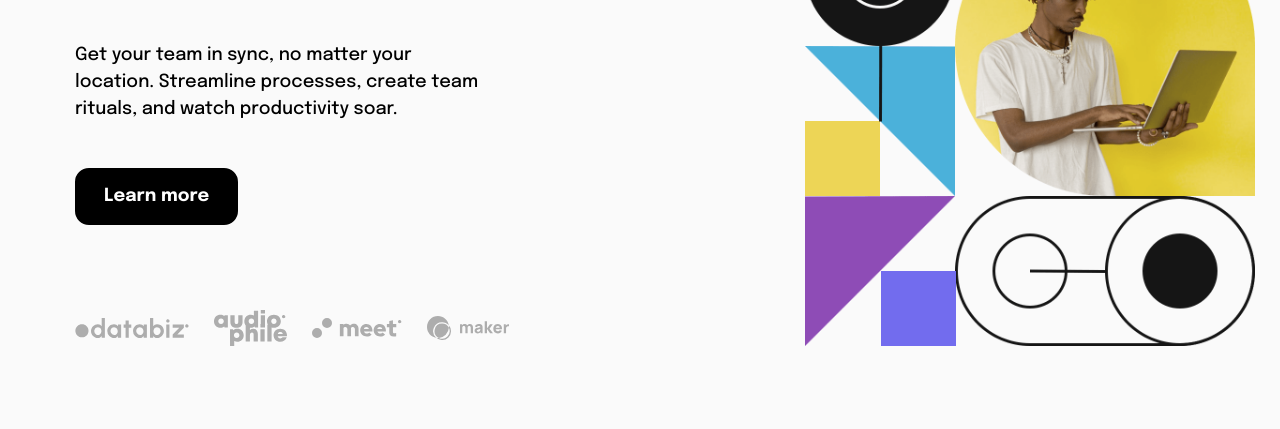
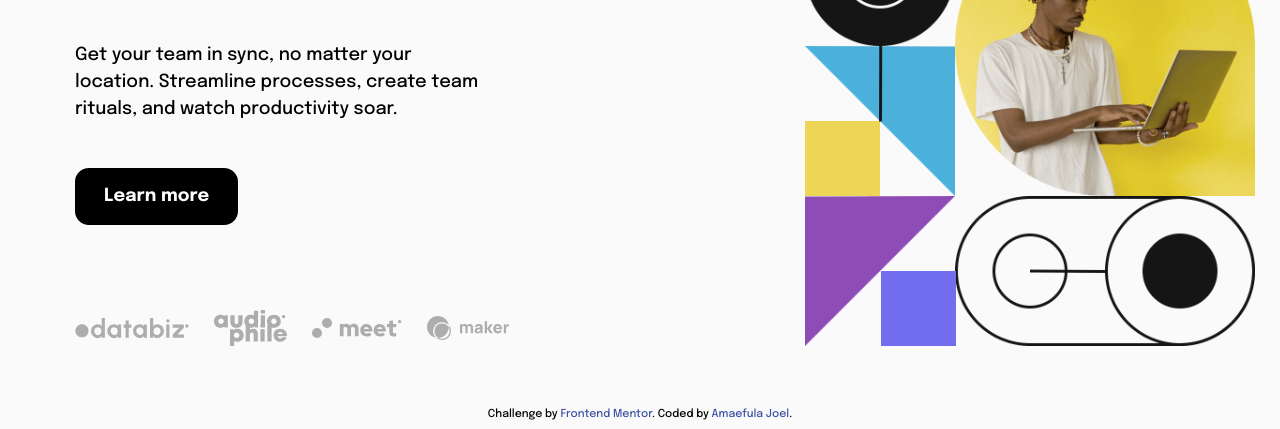
Before and after one commit to Amaefula-Joel/Intro-section-with-dropdown-navigation, a plain HTML site: page index.html in a window 1280 px wide. Shown: the part 371-800 px from the top of the page. Drawn offline with Linux system fonts and the light colour scheme.

Commit message:
add change to index.html and .gitignore file

```diff
--- a/index.html
+++ b/index.html
@@ -111,15 +111,15 @@
     </main>
   </div>
 
-  <!--
+
 
 
   <div class="attribution">
-    Challenge by <a href="https://www.frontendmentor.io?ref=challenge" target="_blank">Frontend Mentor</a>.
-    Coded by <a href="#">Your Name Here</a>.
+    Challenge by <a href="https://www.frontendmentor.io/challenges/intro-section-with-dropdown-navigation-ryaPetHE5/hub" target="_blank">Frontend Mentor</a>.
+    Coded by <a href="https://www.frontendmentor.io/profile/Amaefula-Joel">Amaefula Joel</a>.
   </div>
 
-  -->
+
 
 
   <script src="script/jquery-3.6.0.min.js"></script>
```
Also changed, not shown: 2 other files.
